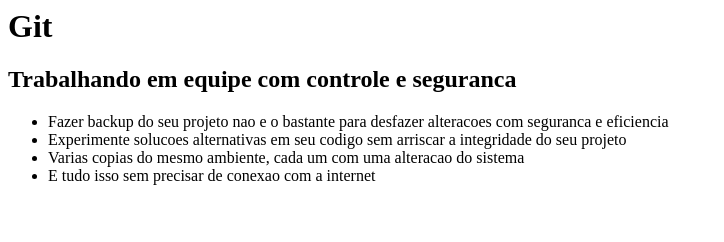
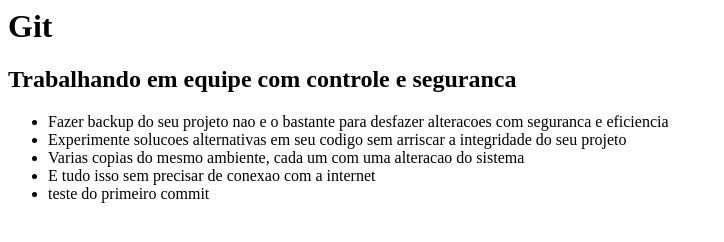
Before and after one commit to RafaelStiehlerBrasil/CursoGit, a plain HTML site: page index.html in a window 1280 px wide. Shown: the whole page, without its empty margins (0-724 px from the left). Drawn offline with Linux system fonts and the light colour scheme.

Commit message:
commit primeira linha

```diff
--- a/index.html
+++ b/index.html
@@ -18,6 +18,7 @@
 			do sistema</li>
 
 			<li>E tudo isso sem precisar de conexao com a internet</li>
+			<li>teste do primeiro commit</li>
 		</ul>
 	</body>
 
```
